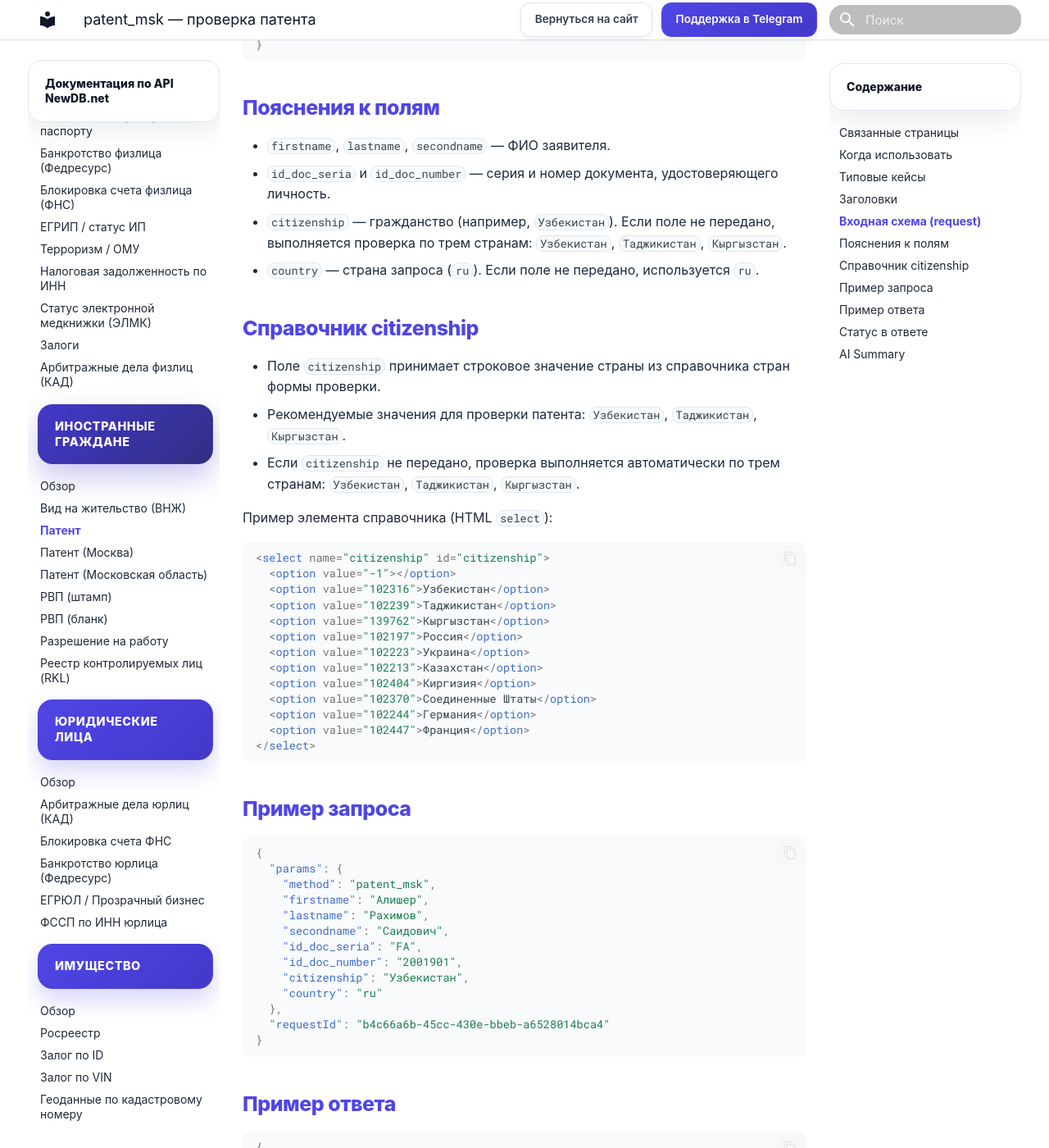
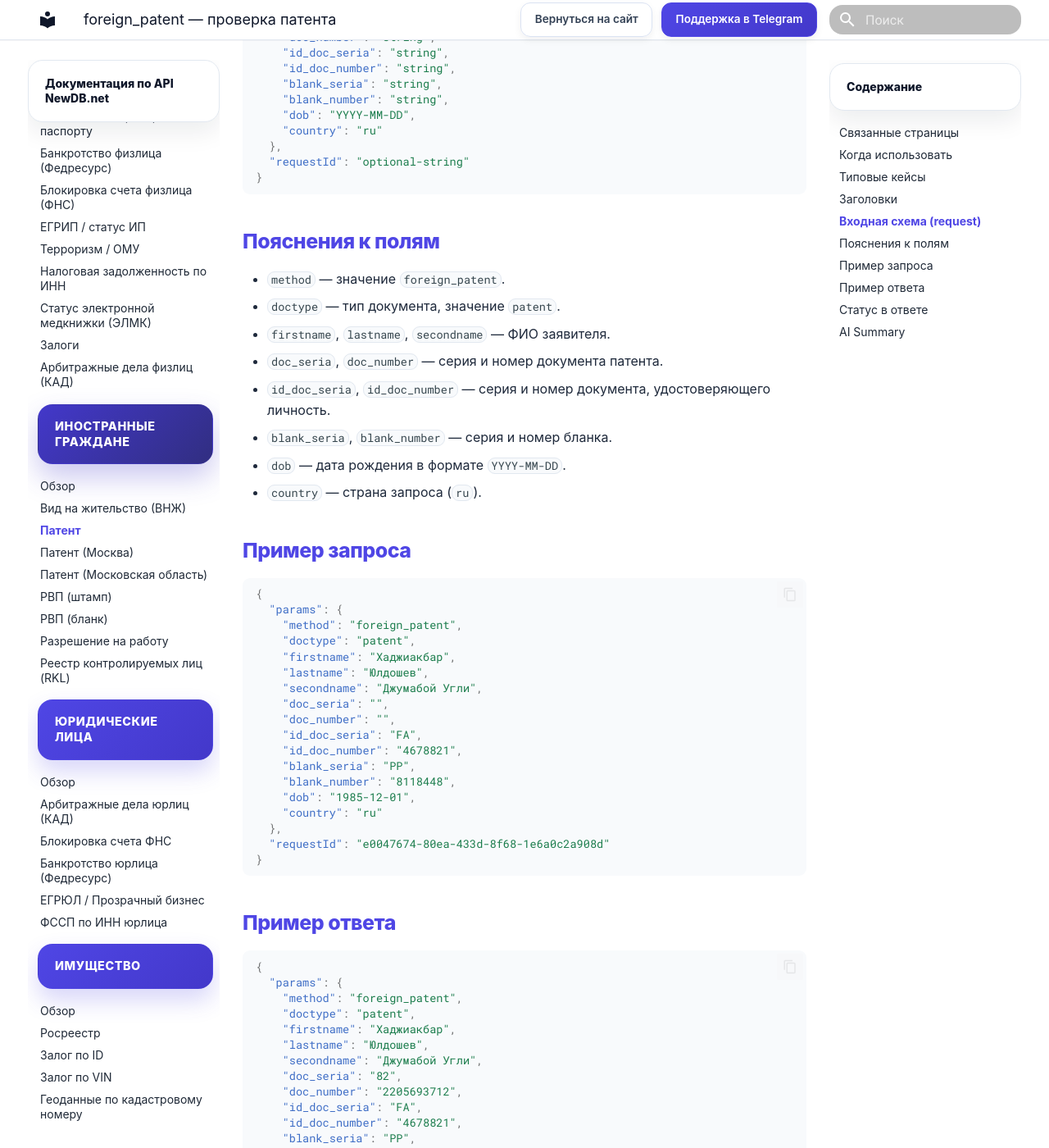
Before and after one commit to avpm05/newdb_docs, an MkDocs documentation site: the page built from docs/foreign/02-foreign_patent.md, in a window 1280 px wide and 1400 px high, scrolled down 1279 px. Shown: the whole window at 82% size. Built offline with MkDocs 1.6.1 and Material for MkDocs 9.7.7, drawn with Linux system fonts in a browser that asks for light colours; some of the changed text lies outside the part shown.

Commit message:
fix patent

````diff
--- a/docs/foreign/02-foreign_patent.md
+++ b/docs/foreign/02-foreign_patent.md
@@ -1,21 +1,21 @@
 ---
-title: "patent_msk — проверка патента"
-description: "Метод NEWDB patent_msk для проверки статуса патента иностранного гражданина в Москве."
+title: "foreign_patent — проверка патента"
+description: "Метод NEWDB foreign_patent для проверки патента иностранного гражданина по данным документа."
 canonical_url: https://newdb.net/docs/foreign/02-foreign_patent/
 meta:
   - name: keywords
-    content: "NEWDB API, patent_msk, патент, иностранные граждане, Москва"
+    content: "NEWDB API, foreign_patent, патент, иностранные граждане"
   - property: og:title
-    content: "Проверка патента в Москве — метод patent_msk"
+    content: "Проверка патента — метод foreign_patent"
   - property: og:description
-    content: "Описание запроса, схемы и ответа метода patent_msk."
+    content: "Описание запроса, схемы и ответа метода foreign_patent."
 ---
 
-# patent_msk — Патент (Москва)
+# foreign_patent — Патент
 
 POST `https://api.newdb.net/v2`
 
-Метод выполняет проверку статуса патента иностранного гражданина в Москве.
+Метод выполняет проверку патента иностранного гражданина по данным документа.
 
 **Раздел:** [Иностранные граждане](index.md)
 
@@ -25,19 +25,21 @@ POST `https://api.newdb.net/v2`
 - [foreign_vng — Вид на жительство (ВНЖ)](01-foreign_vng.md)
 - [foreign_rvp_stamp — РВП (штамп в паспорте)](03-foreign_rvp_stamp.md)
 - [foreign_rvp_blank — РВП (бланк)](04-foreign_rvp_blank.md)
+- [patent_msk — Патент (Москва)](07-foreign_patent_msk.md)
+- [patent_mo — Патент (Московская область)](08-foreign_patent_mo.md)
 
 ## Когда использовать
 
-Используйте метод, когда нужно проверить статус документа или разрешительного основания иностранного гражданина.
+Используйте метод, когда нужно проверить патент иностранного гражданина по персональным данным и реквизитам документов.
 
 ## Типовые кейсы
 
-- Проверка ВНЖ, патента, РВП или разрешения на работу перед оформлением
-- Контроль миграционных документов в HR или compliance-процессе
-- Подтверждение статуса документа по данным анкеты и реквизитам
+- Проверка патента перед трудоустройством
+- Контроль миграционных документов в HR или compliance-процессах
+- Подтверждение сведений по данным удостоверяющего документа и бланка
 
 ## Заголовки
-```
+```http
 Content-Type: application/json
 X-API-KEY: <your_token>
 ```
@@ -46,13 +48,18 @@ X-API-KEY: <your_token>
 ```json
 {
   "params": {
-    "method": "patent_msk",
+    "method": "foreign_patent",
+    "doctype": "patent",
     "firstname": "string",
     "lastname": "string",
     "secondname": "string",
+    "doc_seria": "string",
+    "doc_number": "string",
     "id_doc_seria": "string",
     "id_doc_number": "string",
-    "citizenship": "string (optional)",
+    "blank_seria": "string",
+    "blank_number": "string",
+    "dob": "YYYY-MM-DD",
     "country": "ru"
   },
   "requestId": "optional-string"
@@ -60,50 +67,35 @@ X-API-KEY: <your_token>
 ```
 
 ## Пояснения к полям
+
+- `method` — значение `foreign_patent`.
+- `doctype` — тип документа, значение `patent`.
 - `firstname`, `lastname`, `secondname` — ФИО заявителя.
-- `id_doc_seria` и `id_doc_number` — серия и номер документа, удостоверяющего личность.
-- `citizenship` — гражданство (например, `Узбекистан`).
-Если поле не передано, выполняется проверка по трем странам: `Узбекистан`, `Таджикистан`, `Кыргызстан`.
-- `country` — страна запроса (`ru`). Если поле не передано, используется `ru`.
-
-## Справочник citizenship
-- Поле `citizenship` принимает строковое значение страны из справочника стран формы проверки.
-- Рекомендуемые значения для проверки патента: `Узбекистан`, `Таджикистан`, `Кыргызстан`.
-- Если `citizenship` не передано, проверка выполняется автоматически по трем странам:
-`Узбекистан`, `Таджикистан`, `Кыргызстан`.
-
-Пример элемента справочника (HTML `select`):
-
-```html
-<select name="citizenship" id="citizenship">
-  <option value="-1"></option>
-  <option value="102316">Узбекистан</option>
-  <option value="102239">Таджикистан</option>
-  <option value="139762">Кыргызстан</option>
-  <option value="102197">Россия</option>
-  <option value="102223">Украина</option>
-  <option value="102213">Казахстан</option>
-  <option value="102404">Киргизия</option>
-  <option value="102370">Соединенные Штаты</option>
-  <option value="102244">Германия</option>
-  <option value="102447">Франция</option>
-</select>
-```
+- `doc_seria`, `doc_number` — серия и номер документа патента.
+- `id_doc_seria`, `id_doc_number` — серия и номер документа, удостоверяющего личность.
+- `blank_seria`, `blank_number` — серия и номер бланка.
+- `dob` — дата рождения в формате `YYYY-MM-DD`.
+- `country` — страна запроса (`ru`).
 
 ## Пример запроса
 ```json
 {
   "params": {
-    "method": "patent_msk",
-    "firstname": "Алишер",
-    "lastname": "Рахимов",
-    "secondname": "Саидович",
+    "method": "foreign_patent",
+    "doctype": "patent",
+    "firstname": "Хаджиакбар",
+    "lastname": "Юлдошев",
+    "secondname": "Джумабой Угли",
+    "doc_seria": "",
+    "doc_number": "",
     "id_doc_seria": "FA",
-    "id_doc_number": "2001901",
-    "citizenship": "Узбекистан",
+    "id_doc_number": "4678821",
+    "blank_seria": "РР",
+    "blank_number": "8118448",
+    "dob": "1985-12-01",
     "country": "ru"
   },
-  "requestId": "b4c66a6b-45cc-430e-bbeb-a6528014bca4"
+  "requestId": "e0047674-80ea-433d-8f68-1e6a0c2a908d"
 }
 ```
 
@@ -111,33 +103,36 @@ X-API-KEY: <your_token>
 ```json
 {
   "params": {
-    "method": "patent_msk",
-    "firstname": "Алишер",
-    "lastname": "Рахимов",
-    "secondname": "Саидович",
+    "method": "foreign_patent",
+    "doctype": "patent",
+    "firstname": "Хаджиакбар",
+    "lastname": "Юлдошев",
+    "secondname": "Джумабой Угли",
+    "doc_seria": "82",
+    "doc_number": "2205693712",
     "id_doc_seria": "FA",
-    "id_doc_number": "2001901",
-    "citizenship": "Узбекистан",
+    "id_doc_number": "4678821",
+    "blank_seria": "РР",
+    "blank_number": "8118448",
+    "dob": "1985-12-01",
     "country": "ru",
-    "newdb_qid": "ENkjILTX38_LMygB"
+    "newdb_qid": "EJcZIIORoom9MygC"
   },
-  "requestId": "b4c66a6b-45cc-430e-bbeb-a6528014bca4",
-  "datecreated": "2026-03-04 20:49:17",
+  "requestId": "b4c61a6b-34cc-440e-bbeb-a6528024bca4",
+  "datecreated": "2026-01-18 15:50:50",
   "state": "complete",
-  "balance": 9811,
+  "balance": 9874,
   "tasks": 1,
   "is_repeat": false,
   "results": {
-    "patent_msk": {
-      "taskId": "b83f85ba-0e0f-4050-850d-b18961ea9677",
-      "dateupdated": "2026-03-04 20:49:36",
+    "foreign_patent": {
+      "taskId": "59fa0c7d-ed1a-40c9-b43d-6e7144ff8956",
+      "dateupdated": "2026-01-18 15:51:20",
       "result": {
         "status": 200,
         "data": [
           {
-            "citizenship": "Узбекистан",
-            "message": "Срок действия Вашего патента истек 26.08.2025 Для работы в Москве необходимо оформить новый патент.",
-            "status": "expired"
+            "doc_status": "Данные не найдены"
           }
         ]
       }
@@ -147,11 +142,9 @@ X-API-KEY: <your_token>
 ```
 
 ## Статус в ответе
-- `status: "expired"` — срок действия патента истек.
-- `status: "not_found"` — патент не найден.
-- `status: "valid"` — патент действителен.
 
-Поле `captcha_failed` в ответе не используется.
+- `result.status` — HTTP-статус результата проверки.
+- `result.data[].doc_status` — итог проверки документа.
 
 ## AI Summary
 
@@ -160,12 +153,12 @@ X-API-KEY: <your_token>
 
 ```json
 {
-  "method": "patent_msk",
+  "method": "foreign_patent",
   "intent": "Проверка патента иностранного гражданина",
   "endpoint": "POST https://api.newdb.net/v2",
   "required_headers": ["X-API-KEY"],
-  "required_fields": ["method", "firstname", "lastname", "secondname", "id_doc_seria", "id_doc_number", "citizenship", "country", "requestId"],
-  "returns": ["state", "results.patent_msk.result.status", "results.patent_msk.result.data"]
+  "required_fields": ["method", "doctype", "firstname", "lastname", "secondname", "id_doc_seria", "id_doc_number", "blank_seria", "blank_number", "dob", "country", "requestId"],
+  "returns": ["state", "results.foreign_patent.result.status", "results.foreign_patent.result.data"]
 }
 ```
 
````
Also changed, not shown: docs/foreign/01-foreign_vng.md (+1 -1 lines), docs/foreign/03-foreign_rvp_stamp.md (+1 -1 lines), docs/foreign/04-foreign_rvp_blank.md (+1 -1 lines), docs/foreign/index.md (+1 -1 lines), 1 other file.
